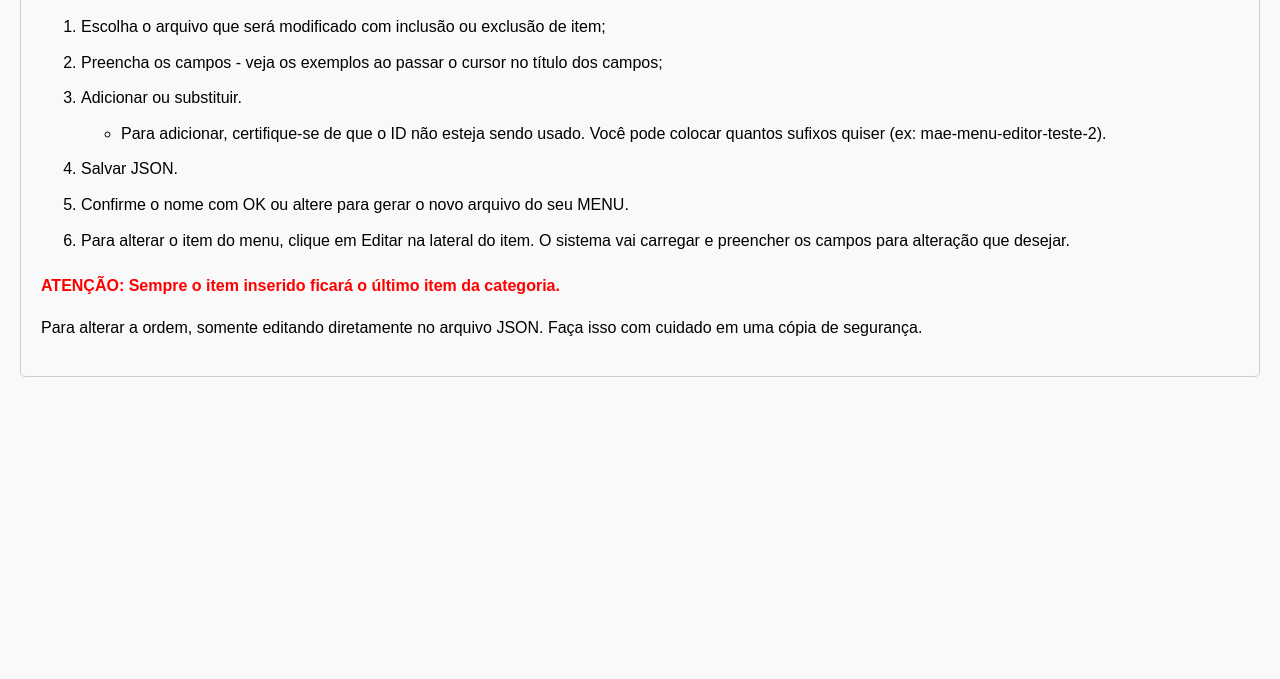
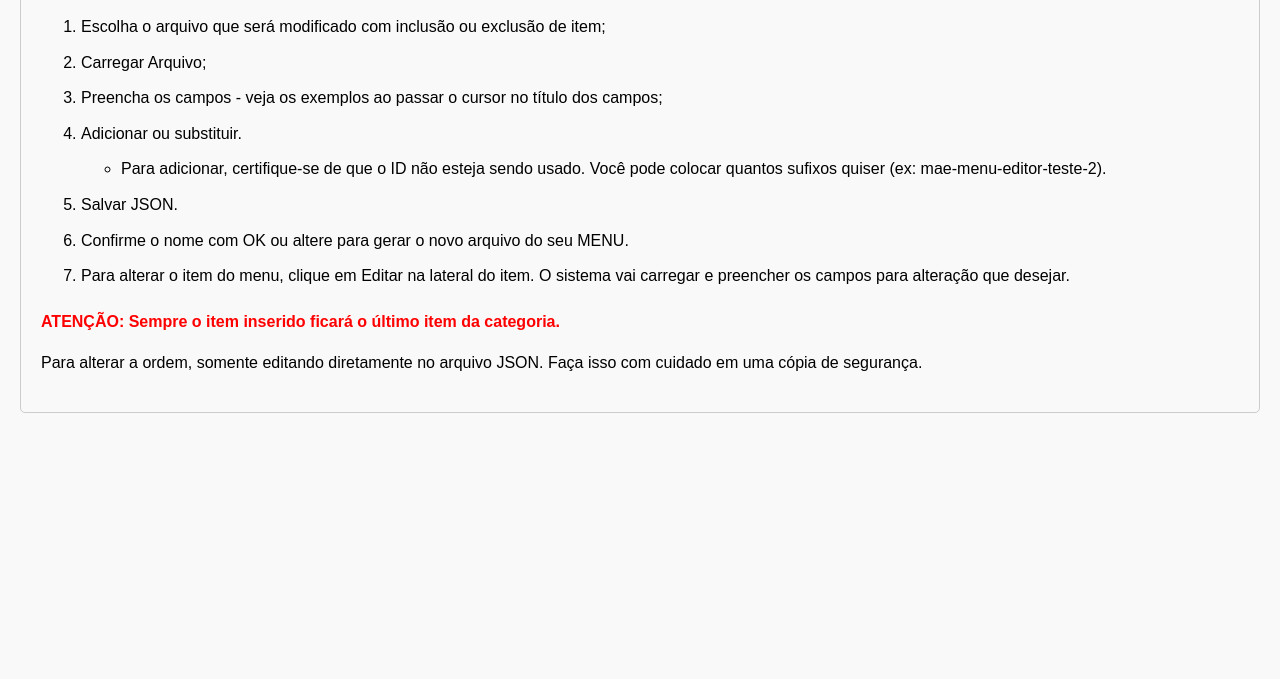
Before and after one commit to sobralfreenat/mae-menu-editor-instru-es, a plain HTML site: page index.html in a window 1280 px wide. Shown: the part 121-800 px from the top of the page. Drawn offline with Linux system fonts and the light colour scheme.

Commit message:
Update index.html

```diff
--- a/index.html
+++ b/index.html
@@ -33,6 +33,7 @@
     <h1>Como Editar</h1>
     <ol>
         <li>Escolha o arquivo que será modificado com inclusão ou exclusão de item;</li>
+        <li>Carregar Arquivo;</li>
         <li>Preencha os campos - veja os exemplos ao passar o cursor no título dos campos;</li>
         <li>
             Adicionar ou substituir.
```
